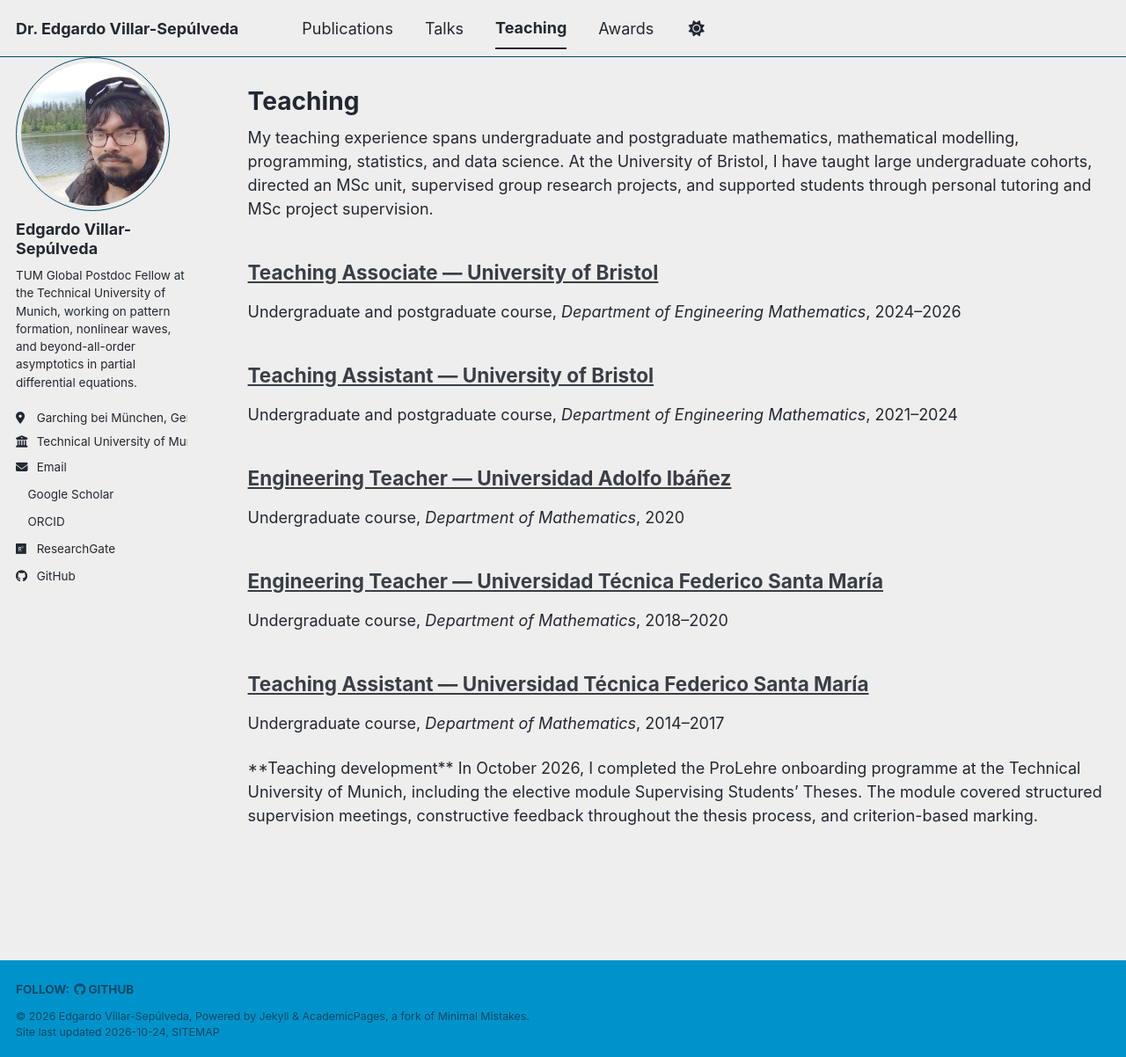
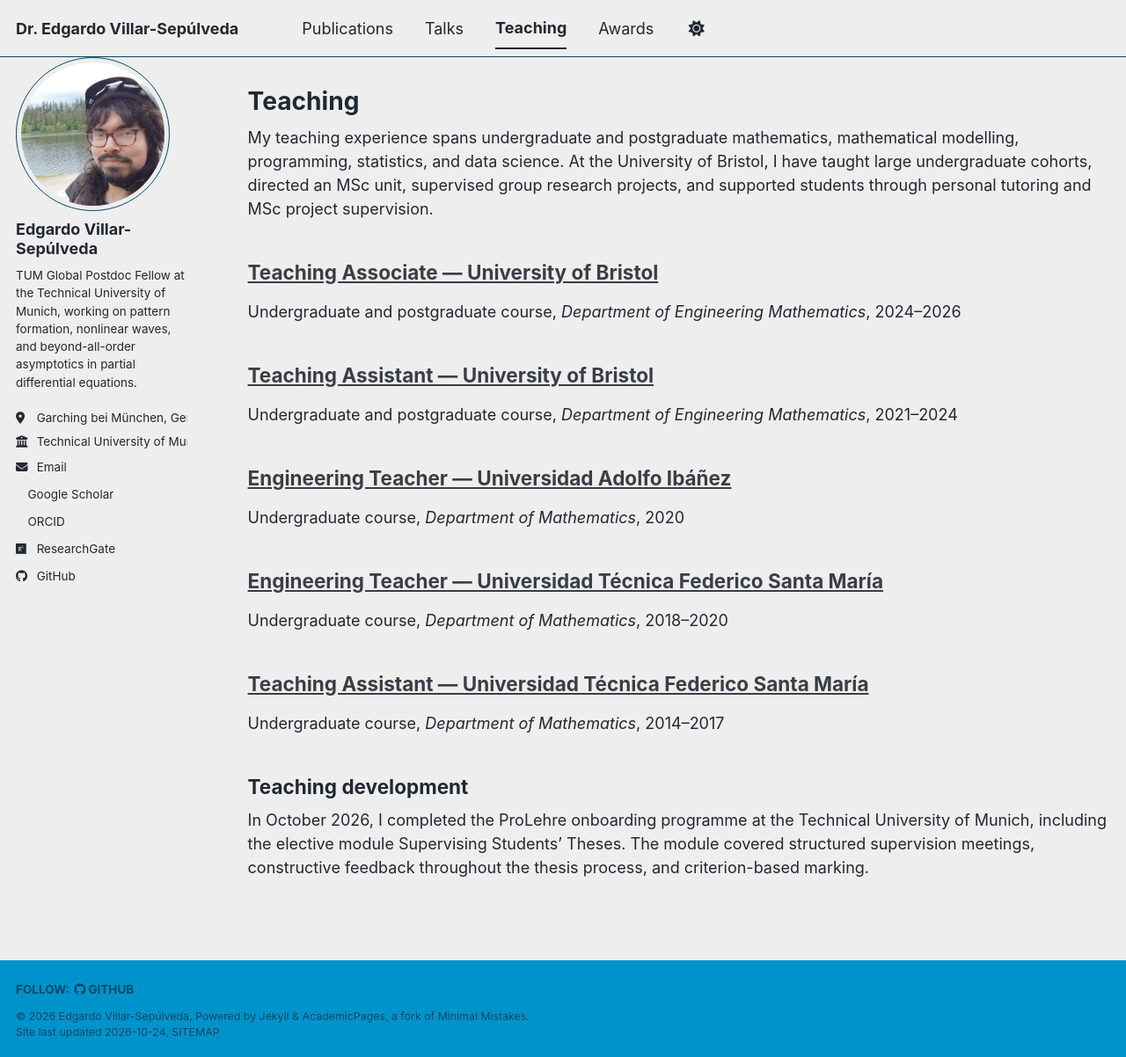
Before and after one commit to edgardeitor/edgardeitor.github.io, a Jekyll site: the page built from _pages/teaching.html, in a window 1280 px wide and 1202 px high. Shown: the whole window at 88% size. Built offline with Jekyll 4.4.1, drawn with Linux system fonts in a browser that asks for light colours; a style sheet for code colours, icons or effects is not loaded.

Commit message:
Updating information

```diff
--- a/_pages/teaching.html
+++ b/_pages/teaching.html
@@ -13,6 +13,6 @@ My teaching experience spans undergraduate and postgraduate mathematics, mathema
   {% include archive-single.html %}
 {% endfor %}
 
-**Teaching development**
+<h2>Teaching development</h2>
 
 In October 2026, I completed the ProLehre onboarding programme at the Technical University of Munich, including the elective module Supervising Students’ Theses. The module covered structured supervision meetings, constructive feedback throughout the thesis process, and criterion-based marking.
```
